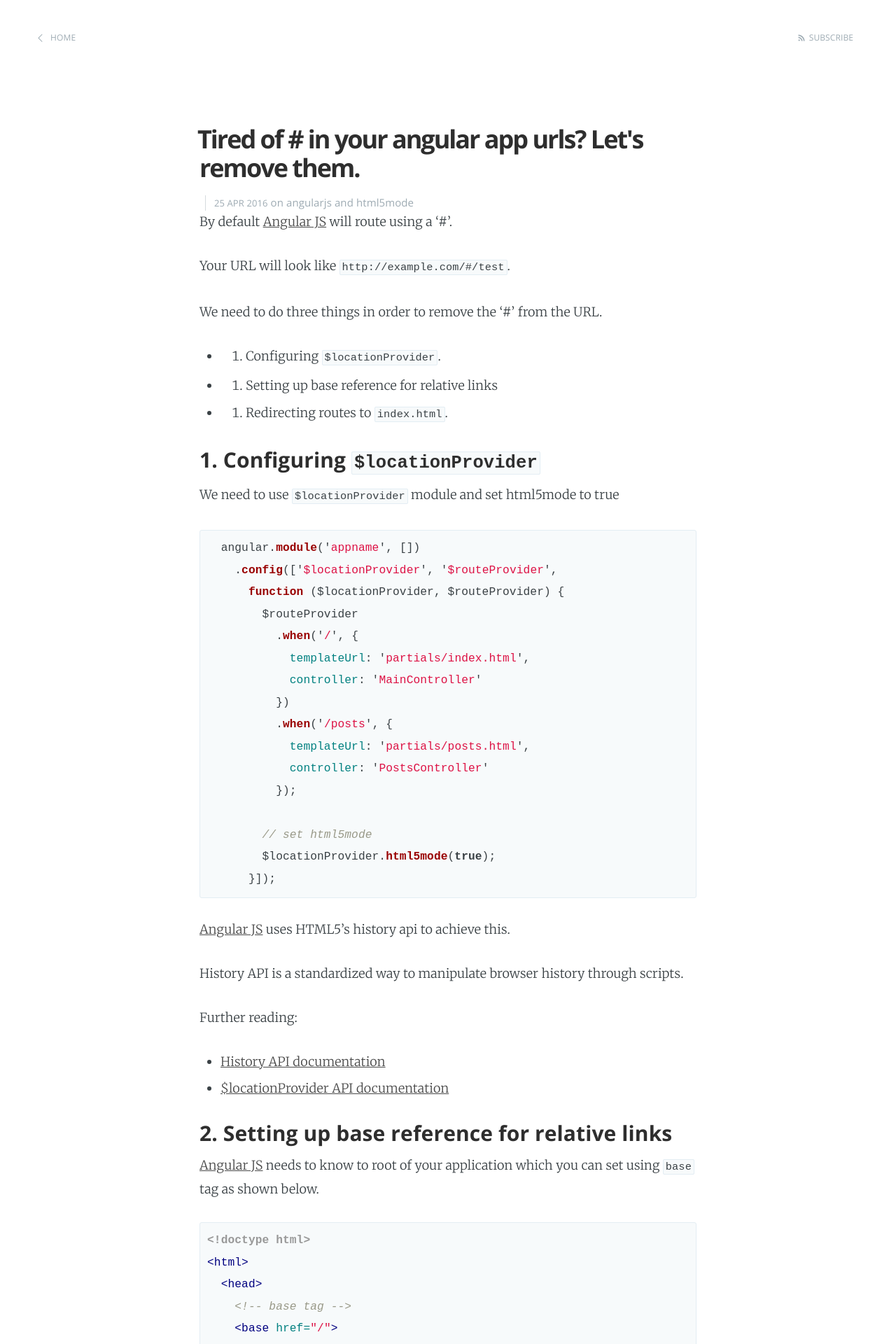
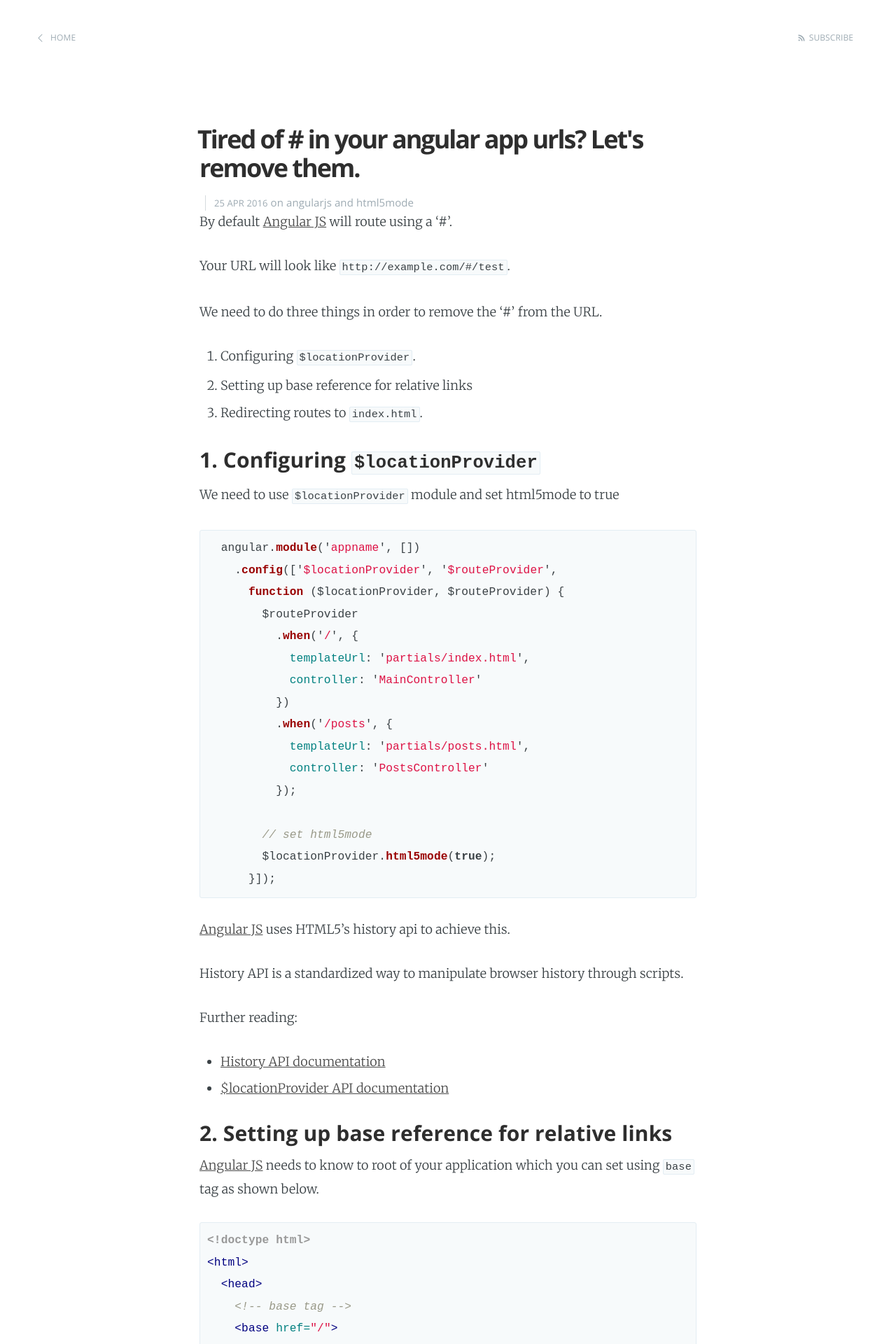
Before and after one commit to uninstallio/uninstallio.github.io, a Jekyll site: the page built from _posts/2016-04-25-removing-the-hash.markdown, in a window 1280 px wide. Shown: the top 1920 px of the page at 70% size. Built offline with Jekyll 4.4.1, drawn with Linux system fonts in a browser that asks for light colours.

Commit message:
remove decoration

```diff
--- a/_posts/2016-04-25-removing-the-hash.markdown
+++ b/_posts/2016-04-25-removing-the-hash.markdown
@@ -11,9 +11,10 @@ By default [Angular JS](http://angularjs.org) will route using a '#'.
 Your URL will look like `http://example.com/#/test`.
 
 We need to do three things in order to remove the '#' from the URL.
-  * 1. Configuring `$locationProvider`.
-  * 2. Setting up base reference for relative links
-  * 3. Redirecting routes to `index.html`.
+
+ 1. Configuring `$locationProvider`.
+ 2. Setting up base reference for relative links
+ 3. Redirecting routes to `index.html`.
 
 
 ### 1. Configuring `$locationProvider`
```
